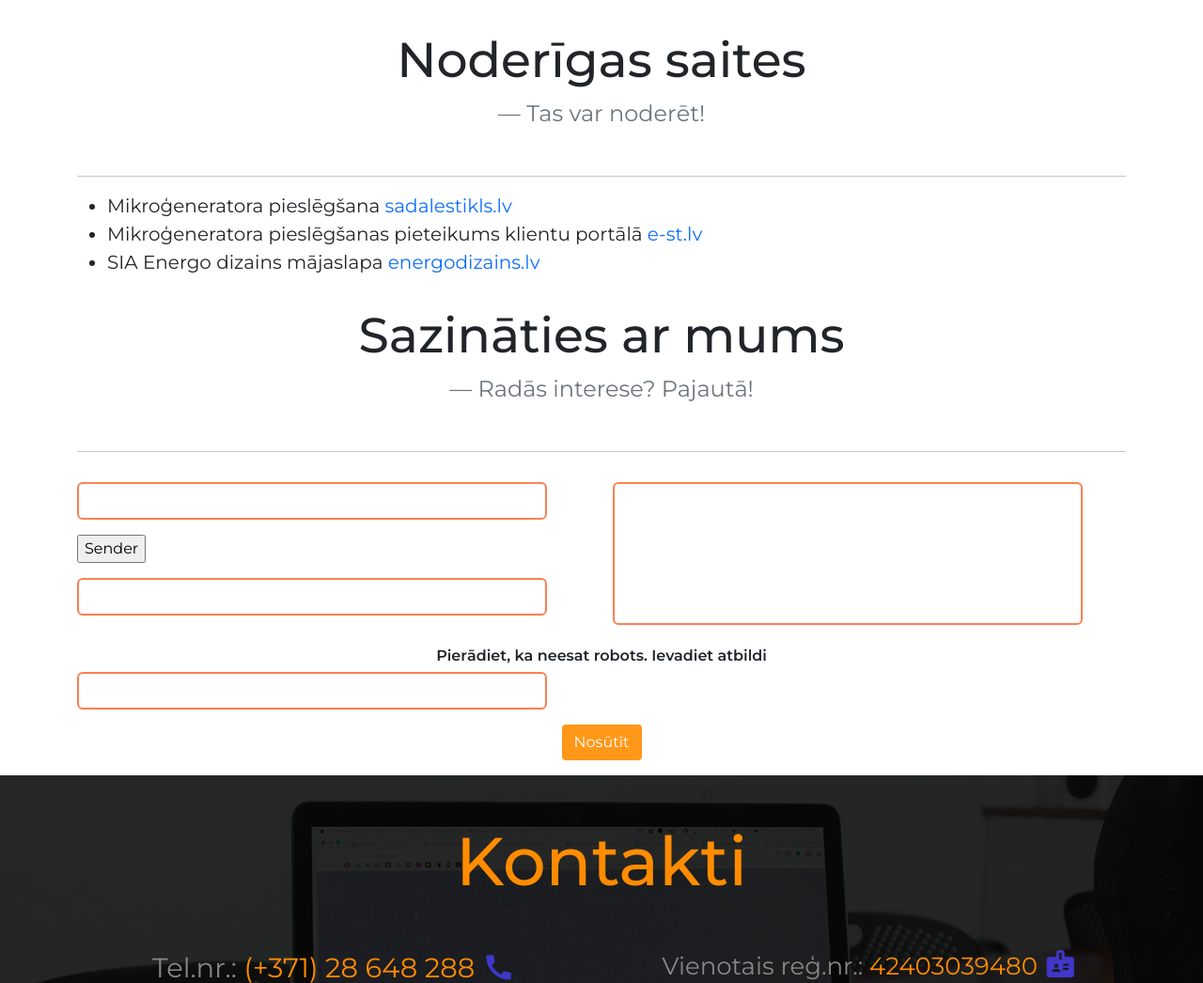
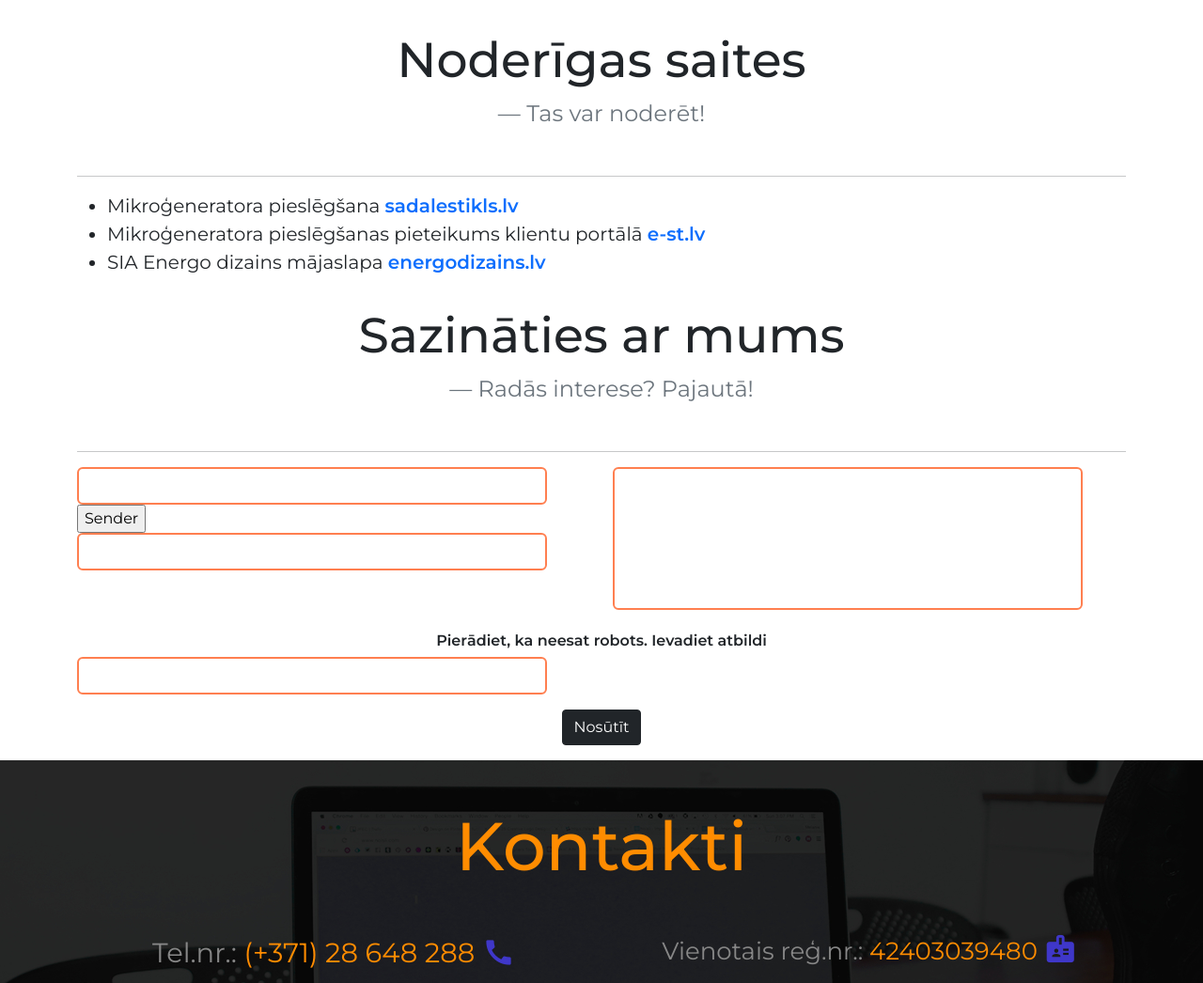
Before and after one commit to LaSTiqq/affix, a Django app: template affix/details/templates/details/index.html in a window 1280 px wide. Shown: the part 4339-5385 px from the top of the page at 94% size. Run offline with Django 3.2, Linux system fonts and the light colour scheme; the template is opened without the code that fills it, so the values that code supplies are empty, except form fields; tables that the repository leaves empty hold one stand-in row (values such as "Sample post"); form fields are guessed from the names that the template uses; some libraries are stand-ins or nearby versions.

Commit message:
Workaround contact us form, noticed smtp issues - fixed

```diff
--- a/affix/details/templates/details/index.html
+++ b/affix/details/templates/details/index.html
@@ -450,12 +450,12 @@
 		<ul>
 			<li class="fs-5">Mikroģeneratora pieslēgšana <a target="_blank"
 				href="https://sadalestikls.lv/lv/mikrogeneratora-pieslegsana"
-				rel="noreferrer" class="link-primary text-decoration-none">sadalestikls.lv</a></li>
+				rel="noreferrer" class="link-primary text-decoration-none fw-bold">sadalestikls.lv</a></li>
 			<li class="fs-5">Mikroģeneratora pieslēgšanas pieteikums klientu portālā <a target="_blank"
 				href="https://www.e-st.lv/lv/private/pieteikt-pakalpojumu/st-pieslegumi/mikrogeneratora-pieslegsana-1/jauna-mikrogeneratora-pieslegsana/step/1"
-				rel="noreferrer" class="link-primary text-decoration-none">e-st.lv</a></li>
+				rel="noreferrer" class="link-primary text-decoration-none fw-bold">e-st.lv</a></li>
 			<li class="fs-5">SIA Energo dizains mājaslapa <a target="_blank" href="https://www.energodizains.lv/"
-				rel="noreferrer" class="link-primary text-decoration-none">energodizains.lv</a></li>
+				rel="noreferrer" class="link-primary text-decoration-none fw-bold">energodizains.lv</a></li>
 		</ul>
 	</div>
     <!-- Contact us -->
@@ -468,7 +468,7 @@
             <figcaption class="blockquote-footer fs-4">Radās interese? Pajautā!</figcaption>
         </figure>
         <hr class="mt-lg-3 mt-xl-5">
-        <div class="row contacts g-0">
+        <div class="row">
             <div class="col-12">
                 {% for message in messages %}
                 <div class="container-fluid">
@@ -479,42 +479,35 @@
                 </div>
                 {% endfor %}
             </div>
-            <form method="post">
+		</div>
+		<form method="post" class="d-flex justify-content-center">
 			{% csrf_token %}
 			<div class="row">
 				<div class="col-md-6">
 					<div data-aos="fade-right" data-aos-once="true" data-aos-duration="500" data-aos-offset="300">
-							<div class="mt-3">
 						{{ form.name }}
 					</div>
-						</div>
-						<div data-aos="fade-right" data-aos-once="true" data-aos-duration="500" data-aos-offset="250">
-							<div class="mt-3">
+					<div data-aos="fade-right" data-aos-once="true" data-aos-duration="500" data-aos-offset="200">
 						{{ form.sender }}
 					</div>
-						</div>
 					<div data-aos="fade-right" data-aos-once="true" data-aos-duration="500" data-aos-offset="150">
-							<div class="mt-3">
 						{{ form.subject }}
 					</div>
 				</div>
-                    </div>
-                    <div class="col-md-6 mt-3">
+				<div class="col-md-6">
 					<div data-aos="fade-left" data-aos-once="true" data-aos-duration="500" data-aos-offset="300">
 						{{ form.content }}
 					</div>
 				</div>
-					<div class="col-md-12">
-						<div data-aos="fade-up" data-aos-once="true" data-aos-duration="500" data-aos-offset="150">
+				<div class="col-md-12 accept">
+					<div data-aos="fade-up" data-aos-once="true" data-aos-duration="500" data-aos-offset="100">
 						<h4 class="fw-bold text-center mt-3 fs-6">Pierādiet, ka neesat robots. Ievadiet atbildi</h4>
 						{{ form.captcha }}
-							<button type="submit" class="btn ntb d-block mx-auto my-3">Nosūtīt</button>
+						<button type="submit" class="btn btn-dark d-block mx-auto my-3">Nosūtīt</button>
 					</div>
 				</div>
 			</div>
 		</form>
-        </div>
-    </div>
 </section>
 <!-- Modal 1 -->
 <div class="modal fade" id="Modal1">
--- a/affix/static/css/style.css
+++ b/affix/static/css/style.css
@@ -15,9 +15,9 @@ img {
 .button,
 div.services .overlay,
 div.services span.material-icons,
-.ntb,
 .zoom-in,
 .accept a,
+.accept button,
 .cookie a {
   transition: 0.6s;
 }
@@ -245,31 +245,22 @@ button[data-bs-target="#carousel_2"] {
 input[type="text"],
 input[type="email"],
 textarea {
-  background: none;
-  font-size: 16px;
-  width: 500px;
+  background: none !important;
+  width: 500px !important;
   height: 40px;
-  border: 1px solid #ff7f50;
-  border-width: 2px;
-  border-radius: 6px;
-  padding-left: 17px;
+  border: 2px solid #ff7f50 !important;
+  border-radius: 6px !important;
 }
 textarea {
   height: 152px;
   resize: none;
-  padding-top: 15px;
+  padding-top: 15px !important;
 }
 form img {
   cursor: pointer;
   pointer-events: all;
   display: block;
   margin: 0 auto 10px auto;
-}
-.ntb {
-  color: #fff;
-  background: #ff8c00;
-  width: 85px;
-  opacity: 0.9;
 }
 /****** FOOTER UPPER ******/
 .webp section.footer,
@@ -349,7 +340,8 @@ footer div.overlay {
   padding: 15px;
   z-index: 1000;
 }
-.accept a {
+.accept a,
+.accept button {
   color: #fff;
 }
 .title {
@@ -875,13 +848,8 @@ footer div.overlay {
   section.content a.button:hover {
     border: 1px solid #ff7f50;
   }
-  button.ntb:hover {
-    background-color: #fff;
-    color: #ff8c00;
-    border: 1px solid #ff8c00;
-    transition: 0.6s;
-  }
-  .accept a:hover {
+  .accept a:hover
+  .accept button:hover {
     color: #212529;
     background-color: #fff;
     transition: 0.6s;
@@ -926,13 +894,8 @@ footer div.overlay {
   section.content a.button:hover {
     border: 1px solid #ff7f50;
   }
-  button.ntb:hover {
-    background-color: #fff;
-    color: #ff8c00;
-    border: 1px solid #ff8c00;
-    transition: 0.6s;
-  }
-  .accept a:hover {
+  .accept a:hover
+  .accept button:hover {
     color: #212529;
     background-color: #fff;
     transition: 0.6s;
--- a/affix/templates/cookielaw/banner.html
+++ b/affix/templates/cookielaw/banner.html
@@ -11,7 +11,7 @@
 				</p>
 			</div>
 			<div class="col-12 text-center">
-				<a target="_blank" rel="noreferrer" href="https://ec.europa.eu/info/cookies_lv" class="link-primary fw-bold">Kas
+				<a target="_blank" rel="noreferrer" href="https://ec.europa.eu/info/cookies_lv" class="link-primary text-decoration-none fw-bold">Kas
 					ir "cookies"?</a>
 			</div>
 			<div class="col-12 accept text-center">
```
Also changed, not shown: other parts of affix/static/css/style.css (+8 -32 lines), affix/details/forms.py (+5 -7 lines), 1 other file. Lines whose indentation alone changed are shown as unchanged.
